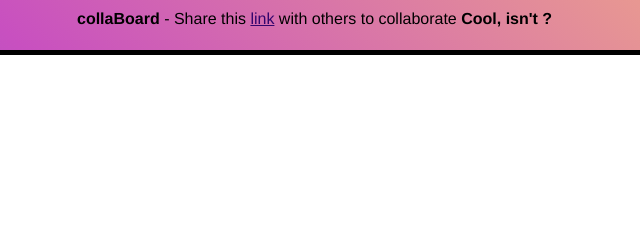
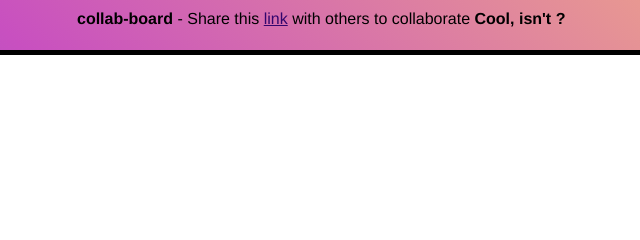
Before and after one commit to elementrix05/collaBoard-Realtime-collaborative-whiteboard-with-chat-, a website: page public/index.html in a window 1280 px wide. Shown: the top 240 px of the page, 153-793 px from the left. Drawn offline with nearby package versions, Linux system fonts and the light colour scheme; no server answers.

Commit message:
Update index.html

```diff
--- a/public/index.html
+++ b/public/index.html
@@ -14,7 +14,7 @@
   <canvas class="whiteboard" ></canvas>
 
   <div class="head">
-    <strong>collaBoard </strong> - Share this <a class="linkToBoard" style="cursor:pointer; color: #32056d;" target="_blank">link</a> with others to collaborate <strong>Cool, isn't ?</strong>
+    <strong>collab-board </strong> - Share this <a class="linkToBoard" style="cursor:pointer; color: #32056d;" target="_blank">link</a> with others to collaborate <strong>Cool, isn't ?</strong>
   </div>
 
   <div class="colors">
```
